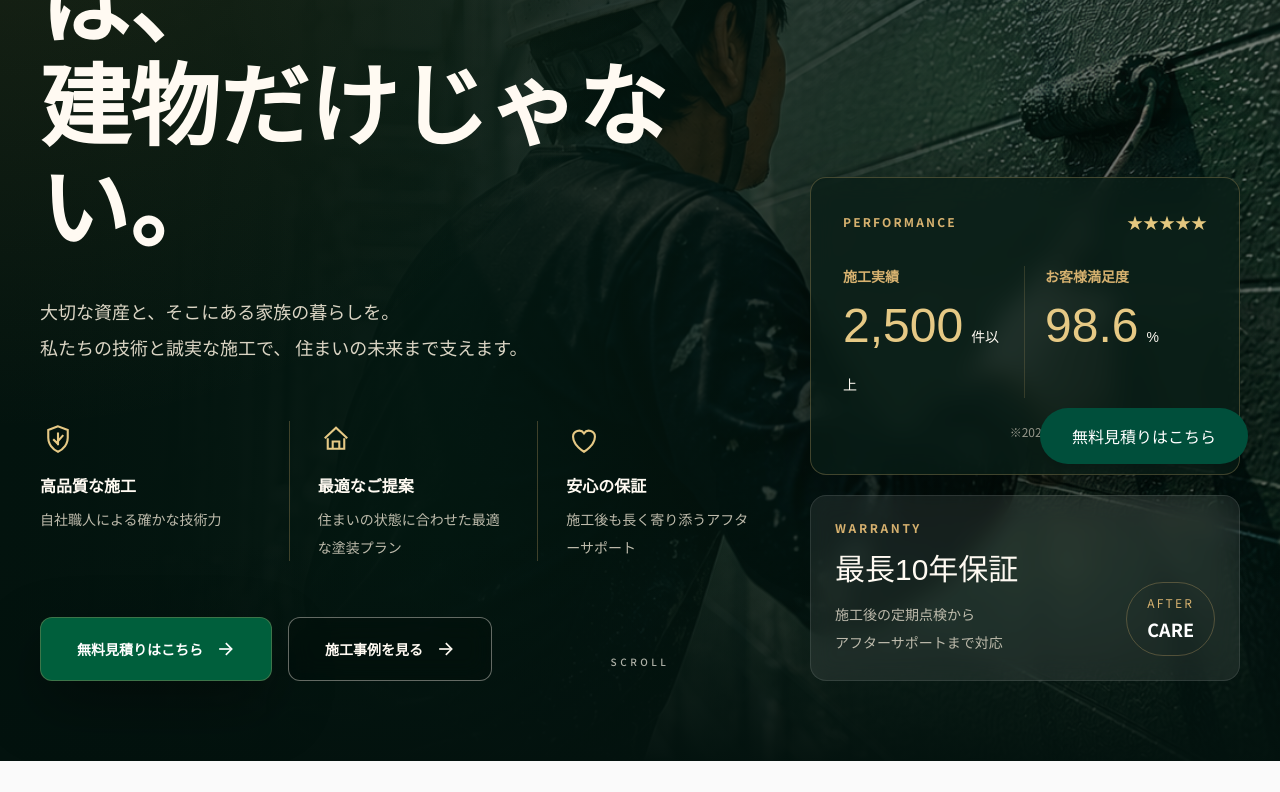
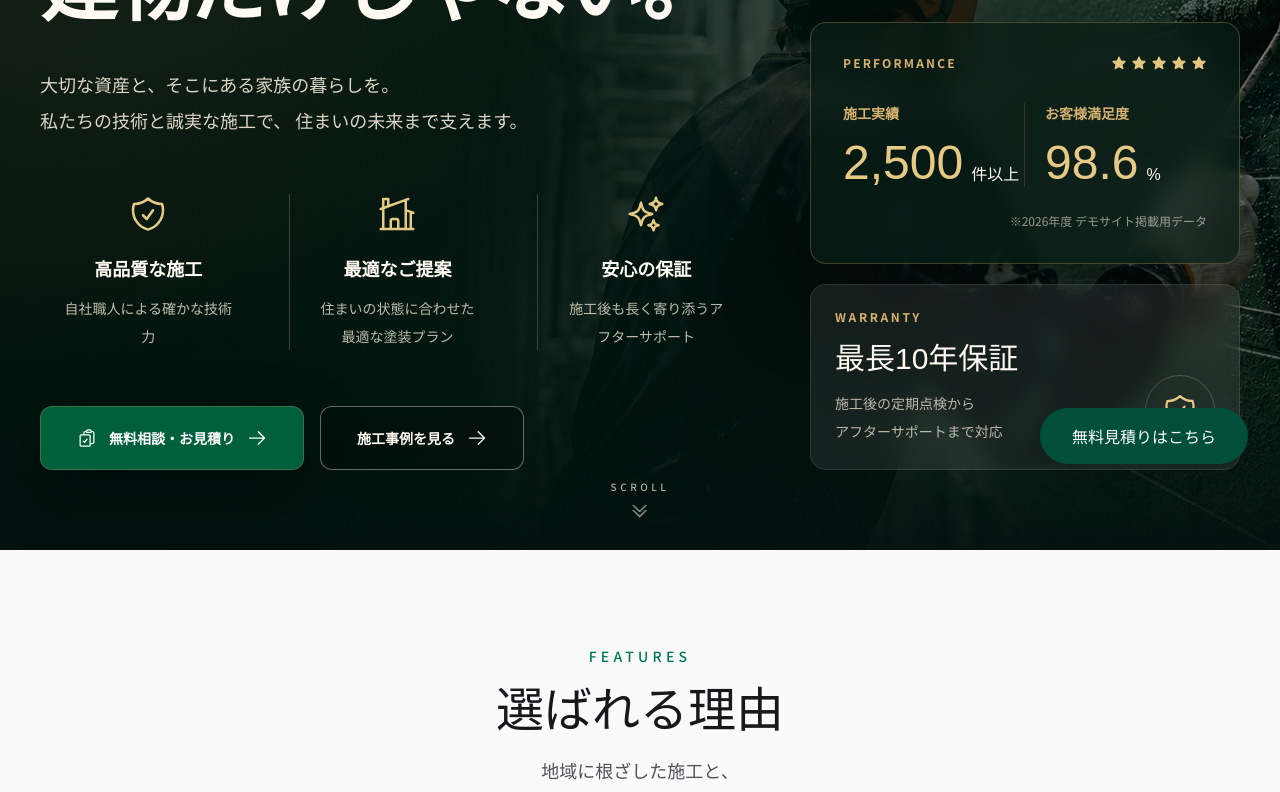
Before and after one commit to Kent-Studio/wbp-web, a Next.js app: page /demo/paint in a window 1280 px wide. Shown: the part 320-1112 px from the top of the page. Built offline with nearby package versions, Linux system fonts and the light colour scheme.

Commit message:
hero refactoring

```diff
--- a/components/paint/Hero.tsx
+++ b/components/paint/Hero.tsx
@@ -1,5 +1,15 @@
 import Image from "next/image";
 import { Noto_Serif_JP } from "next/font/google";
+
+import {
+  HiOutlineShieldCheck,
+  HiOutlineHomeModern,
+  HiOutlineSparkles,
+  HiArrowRight,
+  HiStar,
+  HiOutlineChevronDoubleDown,
+  HiOutlineClipboardDocumentCheck,
+} from "react-icons/hi2";
 
 const serif = Noto_Serif_JP({
   subsets: ["latin"],
@@ -11,23 +21,17 @@ const strengths = [
   {
     title: "高品質な施工",
     description: "自社職人による確かな技術力",
-    icon: (
-      <path d="M12 3.5 5.5 6v5.2c0 4 2.7 7.7 6.5 9.3 3.8-1.6 6.5-5.3 6.5-9.3V6L12 3.5Zm0 4.2v8.5m-3.2-4.1 2.3 2.3 4.4-5" />
-    ),
+    icon: HiOutlineShieldCheck,
   },
   {
     title: "最適なご提案",
     description: "住まいの状態に合わせた最適な塗装プラン",
-    icon: (
-      <path d="m4.5 11.5 7.5-7 7.5 7m-13 0v7h11v-7M9.8 18.5v-4.8h4.4v4.8" />
-    ),
+    icon: HiOutlineHomeModern,
   },
   {
     title: "安心の保証",
     description: "施工後も長く寄り添うアフターサポート",
-    icon: (
-      <path d="M12 20.5s-7.3-4.1-7.3-10a4 4 0 0 1 7.3-2.3 4 4 0 0 1 7.3 2.3c0 5.9-7.3 10-7.3 10Z" />
-    ),
+    icon: HiOutlineSparkles,
   },
 ];
 
@@ -59,7 +63,7 @@ export default function Hero() {
         fill
         priority
         sizes="100vw"
-        className="object-cover object-right"
+        className="object-cover object-[70%_center] scale-105 brightness-90 contrast-110"
       />
 
       {/* Dark Overlay */}
@@ -103,7 +107,7 @@ export default function Hero() {
 
             <h1
               id="hero-title"
-              className={`${serif.className} mt-8 max-w-3xl text-[clamp(3rem,7vw,6.8rem)] font-semibold leading-[1.14] text-[#fffaf2]`}
+              className={`${serif.className} mt-8 max-w-4xl text-[clamp(3rem,6vw,6.5rem)] font-semibold leading-[1.18] tracking-[-0.02em] text-[#fffaf2]`}
             >
               塗装で守るのは、
               <br />
@@ -119,28 +123,25 @@ export default function Hero() {
             {/* Strength */}
 
             <div className="mt-14 grid max-w-3xl gap-8 sm:grid-cols-3">
-              {strengths.map((item) => (
+              {strengths.map((item) => {
+                const Icon = item.icon;
+
+                return (
                   <article
                     key={item.title}
-                  className="border-[#c9a96a]/30 sm:border-l sm:pl-7 sm:first:border-l-0 sm:first:pl-0"
+                    className="text-center border-[#c9a96a]/30 sm:border-l sm:px-6 sm:first:border-l-0"
                   >
-                  <svg
-                    viewBox="0 0 24 24"
-                    aria-hidden="true"
-                    className="h-9 w-9 fill-none stroke-[#e6c985] stroke-[1.4]"
-                  >
-                    {item.icon}
-                  </svg>
-
-                  <h3 className="mt-4 text-base font-semibold text-[#fffaf2]">
+                    <Icon className="mx-auto h-10 w-10 text-[#e6c985]" />
+                    <h3 className="mt-5 text-lg font-semibold text-[#fffaf2]">
                       {item.title}
                     </h3>
 
-                  <p className="mt-2 text-sm leading-7 text-[#f3ead8]/78">
+                    <p className="mt-3 text-sm leading-7 text-[#f3ead8]/78">
                       {item.description}
                     </p>
                   </article>
-              ))}
+                );
+              })}
             </div>
 
             {/* CTA */}
@@ -151,15 +152,9 @@ export default function Hero() {
                 aria-label="無料見積りへ進む"
                 className="inline-flex min-h-16 items-center justify-center gap-3 rounded-xl border border-[#c9a96a]/30 bg-[#005f3c] px-9 text-sm font-semibold text-white shadow-[0_24px_60px_rgba(0,0,0,.35)] transition-all duration-300 hover:-translate-y-1 hover:bg-[#0b7349] hover:shadow-2xl focus:outline-none focus:ring-2 focus:ring-[#d6b16f] focus:ring-offset-2 focus:ring-offset-[#06140f]"
               >
-                無料見積りはこちら
-                <svg
-                  viewBox="0 0 24 24"
-                  aria-hidden="true"
-                  className="h-5 w-5 fill-none stroke-current stroke-[2]"
-                >
-                  <path d="M5 12h14" />
-                  <path d="m13 5 7 7-7 7" />
-                </svg>
+                <HiOutlineClipboardDocumentCheck className="h-5 w-5" />
+                無料相談・お見積り
+                <HiArrowRight className="h-5 w-5 transition-transform duration-300 group-hover:translate-x-1" />
               </a>
 
               <a
@@ -168,14 +163,7 @@ export default function Hero() {
                 className="inline-flex min-h-16 items-center justify-center gap-3 rounded-xl border border-[#f8f3e8]/40 bg-black/15 px-9 text-sm font-semibold text-[#fffaf2] backdrop-blur-md transition-all duration-300 hover:-translate-y-1 hover:bg-white/10 hover:shadow-xl focus:outline-none focus:ring-2 focus:ring-[#d6b16f] focus:ring-offset-2 focus:ring-offset-[#06140f]"
               >
                 施工事例を見る
-                <svg
-                  viewBox="0 0 24 24"
-                  aria-hidden="true"
-                  className="h-5 w-5 fill-none stroke-current stroke-[2]"
-                >
-                  <path d="M5 12h14" />
-                  <path d="m13 5 7 7-7 7" />
-                </svg>
+                <HiArrowRight className="h-5 w-5 transition-transform duration-300 group-hover:translate-x-1" />
               </a>
             </div>
           </div>
@@ -192,7 +180,11 @@ export default function Hero() {
                   PERFORMANCE
                 </p>
 
-                <div className="flex text-[#e4c77f]">★★★★★</div>
+                <div className="flex gap-1 text-[#e4c77f]">
+                  {Array.from({ length: 5 }).map((_, i) => (
+                    <HiStar key={i} className="h-4 w-4" />
+                  ))}
+                </div>
               </div>
 
               <div className="mt-8 grid grid-cols-2 divide-x divide-[#c9a96a]/20">
@@ -203,11 +195,11 @@ export default function Hero() {
                     </p>
 
                     <p
-                      className={`${serif.className} mt-4 text-5xl leading-none text-[#e6c985]`}
+                      className={`${serif.className} mt-4 flex items-end text-5xl leading-none text-[#e6c985]`}
                     >
-                      {item.value}
+                      <span>{item.value}</span>
 
-                      <span className="ml-2 text-sm font-sans text-[#fffaf2]">
+                      <span className="ml-2 whitespace-nowrap text-base font-sans text-[#fffaf2]">
                         {item.unit}
                       </span>
                     </p>
@@ -241,12 +233,8 @@ export default function Hero() {
                   </p>
                 </div>
 
-                <div className="rounded-full border border-[#d6b16f]/30 px-5 py-3 text-center">
-                  <p className="text-xs tracking-[0.18em] text-[#d6b16f]">
-                    AFTER
-                  </p>
-
-                  <p className="mt-1 text-lg font-semibold text-white">CARE</p>
+                <div className="rounded-full border border-[#d6b16f]/30 p-4">
+                  <HiOutlineShieldCheck className="h-9 w-9 text-[#e6c985]" />
                 </div>
               </div>
             </aside>
@@ -261,10 +249,7 @@ export default function Hero() {
           SCROLL
         </div>
 
-        <span
-          aria-hidden="true"
-          className="mx-auto mt-3 block h-14 w-px origin-top animate-scroll-line bg-[#f8f3e8]/45"
-        />
+        <HiOutlineChevronDoubleDown className="mx-auto mt-3 h-5 w-5 animate-bounce text-[#f8f3e8]/70" />
       </div>
     </section>
   );
--- a/package.json
+++ b/package.json
@@ -11,7 +11,8 @@
   "dependencies": {
     "next": "16.2.9",
     "react": "19.2.4",
-    "react-dom": "19.2.4"
+    "react-dom": "19.2.4",
+    "react-icons": "^5.7.0"
   },
   "devDependencies": {
     "@tailwindcss/postcss": "^4",
```
Also changed, not shown: 1 other file (tests, documents, lock files or other folders). Lines whose indentation alone changed are shown as unchanged.
